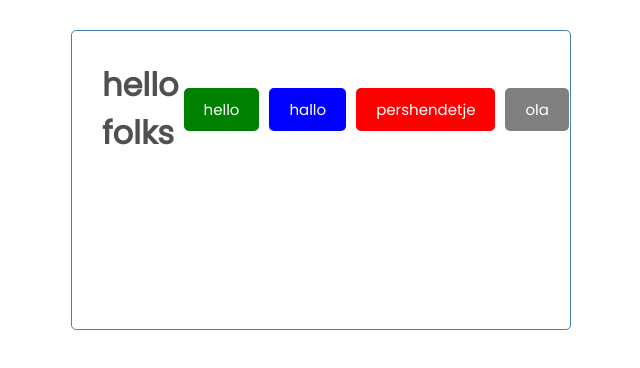
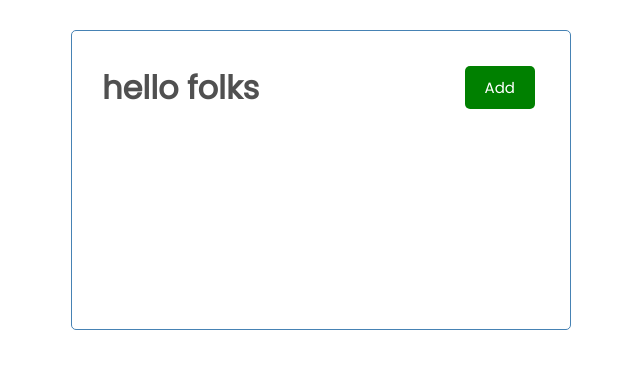
Before and after one commit to arb1ona/React-Advanced, a React (Create React App) app: page / in a window 1280 px wide. Shown: the top 368 px of the page, without its empty margins (319-959 px from the left). Built offline with nearby package versions, Linux system fonts and the light colour scheme.

Commit message:
Button onClick

```diff
--- a/src/components/Button.js
+++ b/src/components/Button.js
@@ -1,6 +1,14 @@
 const Button = ({ color, text }) => {
+  const onClick = (e) => {
+    console.log(e);
+  };
+
   return (
-    <button style={{ backgroundColor: color }} className="btn">
+    <button
+      onClick={onClick}
+      style={{ backgroundColor: color }}
+      className="btn"
+    >
       {text}
     </button>
   );
--- a/src/components/Header.js
+++ b/src/components/Header.js
@@ -3,10 +3,7 @@ const Header = ({ title }) => {
   return (
     <header className="header">
       <h1>{title}</h1>
-      <Button color="green" text="hello" />
-      <Button color="blue" text="hallo" />
-      <Button color="red" text="pershendetje" />
-      <Button color="grey" text="ola" />
+      <Button color="green" text="Add" />
     </header>
   );
 };
```
